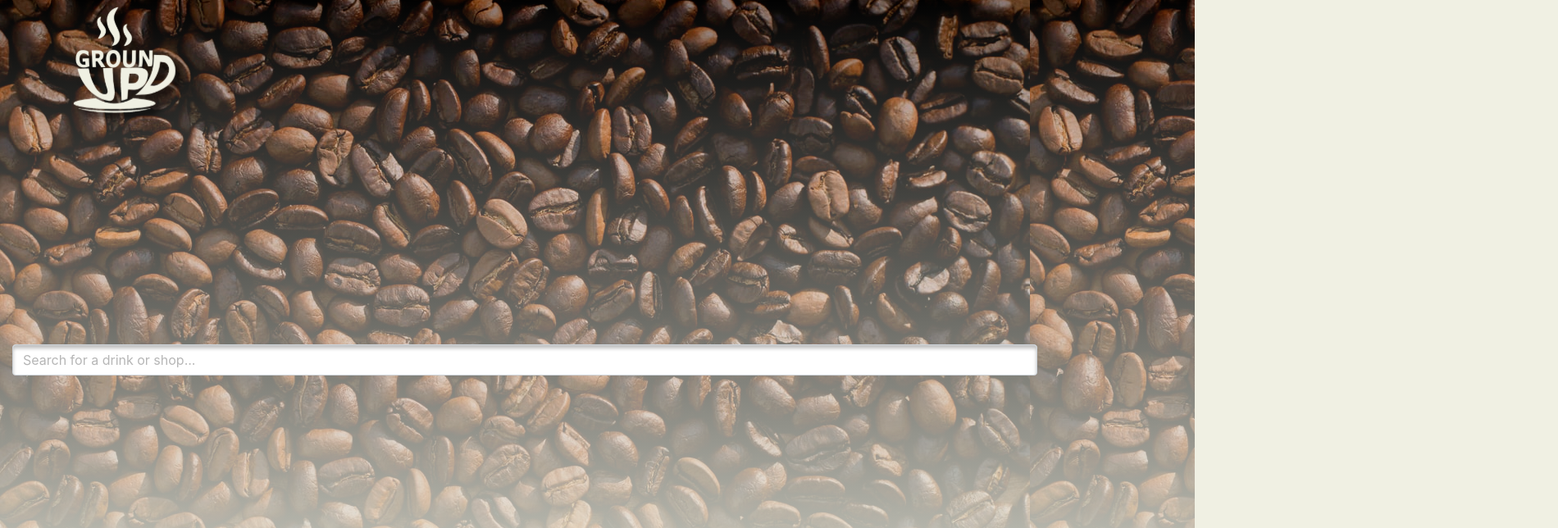
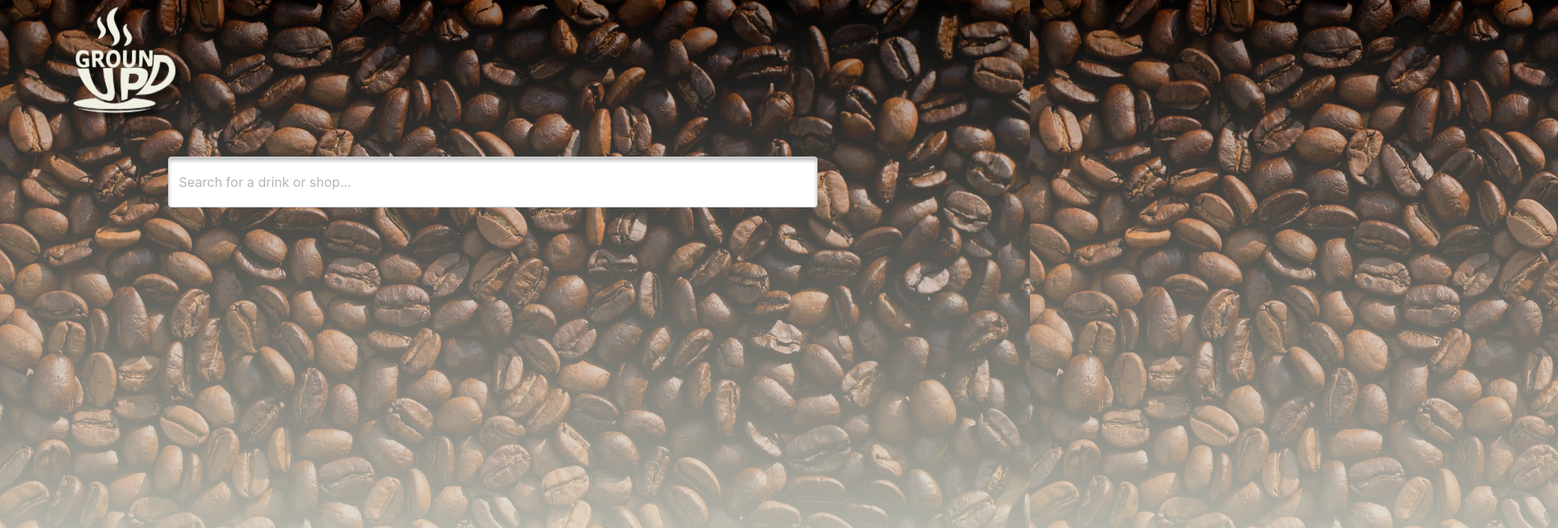
Before and after one commit to einobaka/project3-groundup, a React (Create React App) app in the folder client/: page /search in a window 1280 px wide. Shown: the top 644 px of the page at 82% size, 1900 px wide, since content can reach past the window. Built offline with nearby package versions, Linux system fonts and the light colour scheme.

Commit message:
styled search bar and log, fixed wrapper

```diff
--- a/client/src/components/Nav/index.js
+++ b/client/src/components/Nav/index.js
@@ -9,9 +9,7 @@ function Nav() {
   return (
 <nav className="nav-area" >
             <Link to = "/">
-            <div class="col-12 col-md-6 text-center pt-3">
               <img id="nav-logo" src={logo} />
-            </div>
             </Link>
 
 
--- /dev/null
+++ b/client/src/components/SearchBarPage/index.js
@@ -0,0 +1,14 @@
+import React from 'react';
+import './style.css';
+
+const SearchBarPage = () => {
+    return (
+        <div class="col">
+            <div class="form-group">
+                <input type="text" class="form-control mt-1" id="search-bar" placeholder="Search for a drink or shop..." ></input>
+            </div>
+        </div>
+    )
+}
+
+export default SearchBarPage;
--- /dev/null
+++ b/client/src/components/SearchBarPage/style.css
@@ -0,0 +1,7 @@
+#search-bar {
+position: absolute;
+width: 792px;
+height: 62px;
+left: 120px;
+top: 171px;
+}
--- a/client/src/components/SearchContainer/index.js
+++ b/client/src/components/SearchContainer/index.js
@@ -1,17 +1,18 @@
 import React from "react";
-import "./style.css";
-import SearchBar from "../SearchBar"
-import Tabs from "../Tabs";
+import SearchBarPage from "../SearchBarPage";
+// import Tabs from "../Tabs";
+
 
 
 const SearchContainer = () => {
     return (
-        <div className="searching">
-            <SearchBar />
-            {/* <Tabs /> */}
+        <div className="container">
+        <SearchBarPage />
+        {/* <Tabs /> */}
         </div>
 
     )
+
 }
 
 export default SearchContainer;
--- a/client/src/components/SearchContainer/style.css
+++ b/client/src/components/SearchContainer/style.css
@@ -1,4 +1,10 @@
-.searching {
-    padding: 400px 0;
-    text-align: center;
+.container {
+position: absolute;
+width: 834px;
+height: 911px;
+left: 89px;
+top: 160px;
+
+background: #F8F8F4;
+box-shadow: 15px 15px 18px rgba(0, 0, 0, 0.25);
 }
--- a/client/src/components/Tabs/index.js
+++ /dev/null
@@ -1,23 +0,0 @@
-import React from 'react';
-
-
-
-
-
-function Tabs() {
-        return (
-            <Tabs defaultActiveKey="profile" id="uncontrolled-tab-example">
-                <Tab eventKey="home" title="Home">
-
-                </Tab>
-                <Tab eventKey="profile" title="Profile">
-
-                </Tab>
-                <Tab eventKey="contact" title="Contact" disabled>
-
-                </Tab>
-            </Tabs>
-        )
-}
-
-export default Tabs;
--- a/client/src/components/Wrapper/style.css
+++ b/client/src/components/Wrapper/style.css
@@ -1,6 +1,6 @@
 .wrapper {
-    position: absolute;
-width: 1457px;
+position: absolute;
+width: 1900px;
 height: 1111px;
 left: 0px;
 top: -7px;
```
Also changed, not shown: client/src/pages/Search.js (+1 -9 lines).
